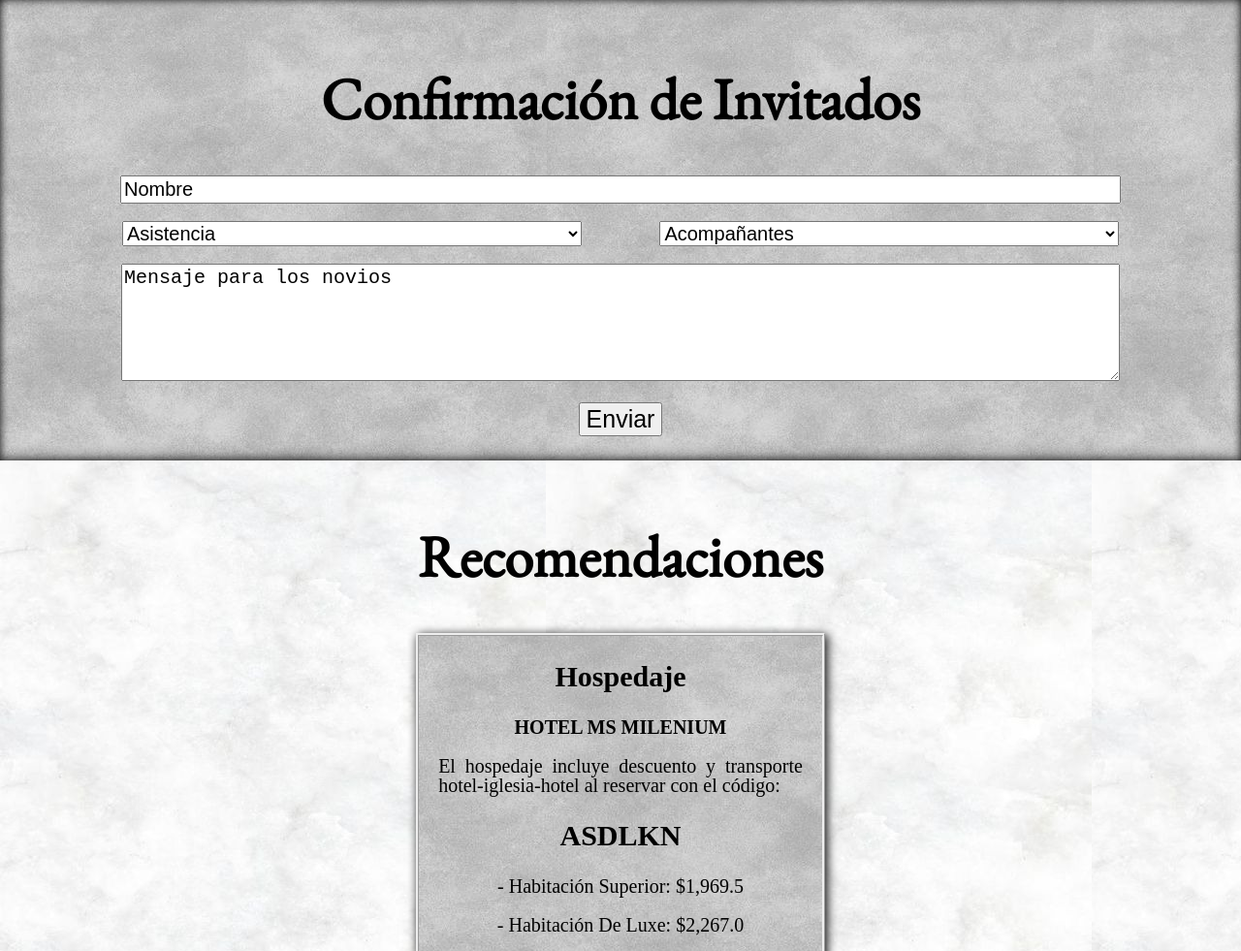
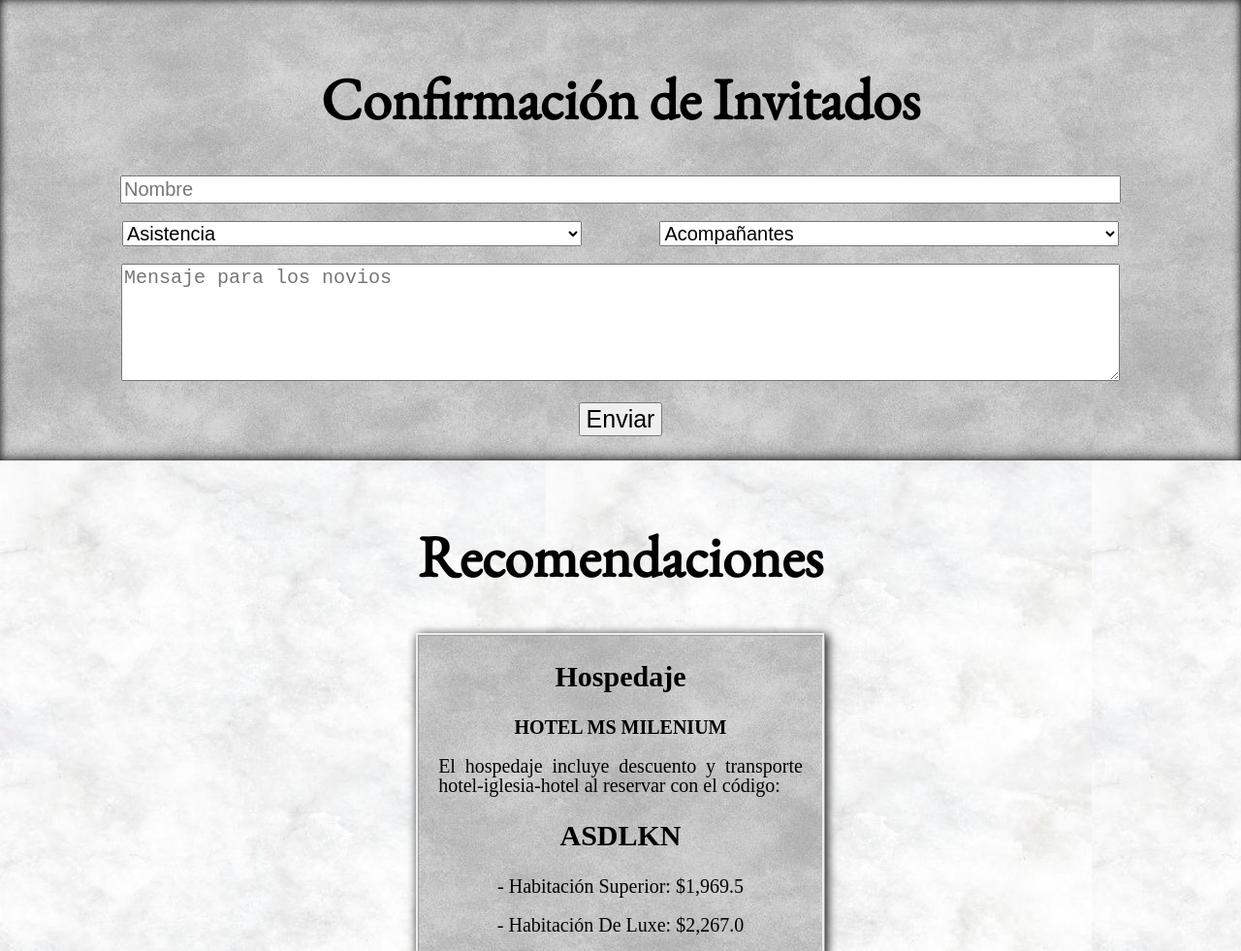
Before and after one commit to ChristianMier/JyC, a plain HTML site: page index.html in a window 1280 px wide. Shown: the part 3692-4673 px from the top of the page at 97% size. Drawn offline with nearby package versions, Linux system fonts and the light colour scheme.

Commit message:
Update index.html

```diff
--- a/index.html
+++ b/index.html
@@ -305,7 +305,7 @@
     <div class="rosa">
         <h1>Confirmación de Invitados</h1>
         <form action="mailto:christianmier.e@gmail.com" method="post" enctype="text/plain">
-            <input class="nombre" type="text" name="yourName" value="Nombre">
+            <input class="nombre" type="text" name="yourName" placeholder="Nombre">
             <br>
             <br>
             <select class="asistencia" name="asistencia" id="asistencia">
@@ -321,7 +321,7 @@
              </select>
             <br>
             <br>
-            <textarea class="nombre" name="yourMessage" rows="5">Mensaje para los novios</textarea>
+            <textarea class="nombre" name="yourMessage" rows="5" placeholder="Mensaje para los novios"></textarea>
             <br>
             <br>
             <input class="enviar" type="submit" name="" value="Enviar">
```
